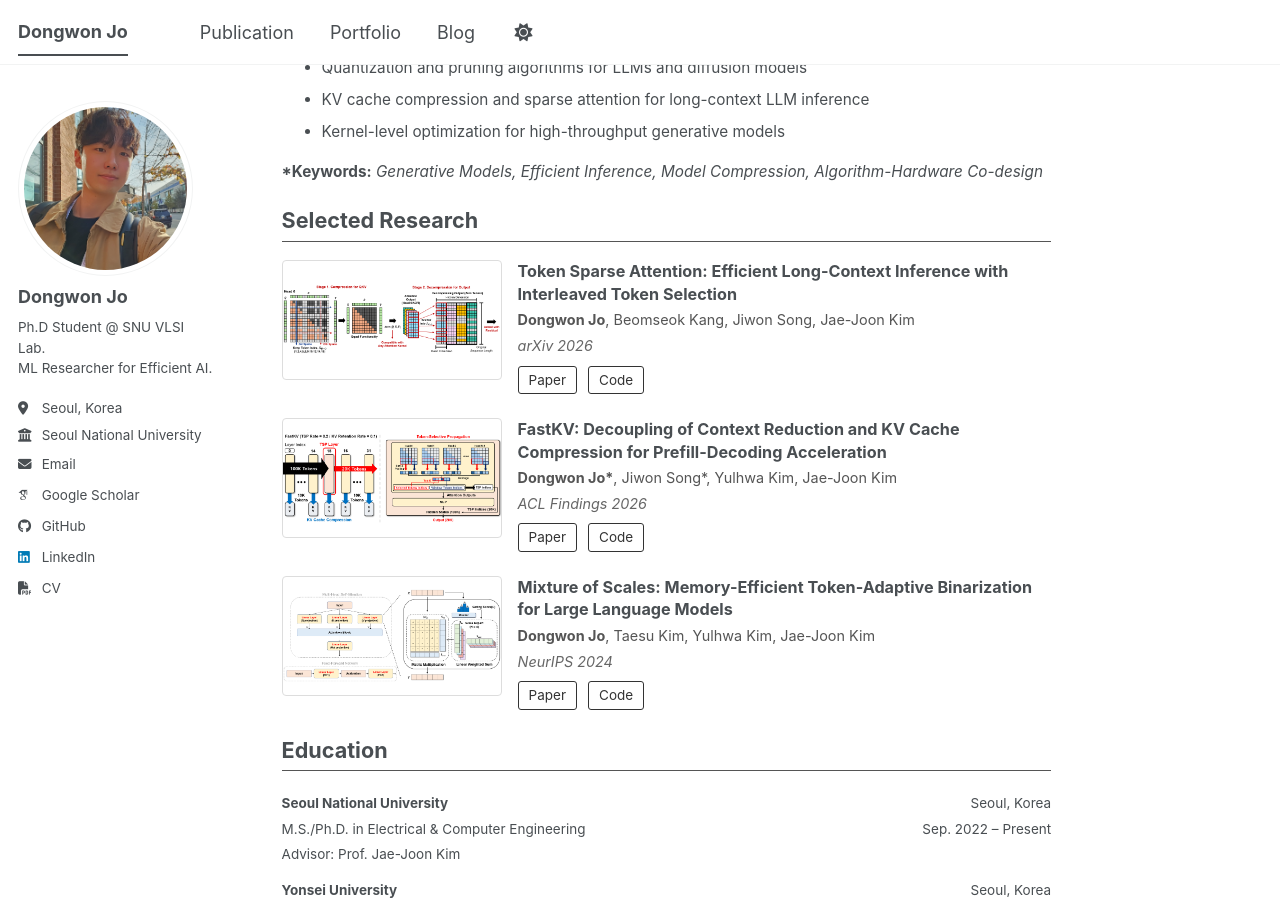
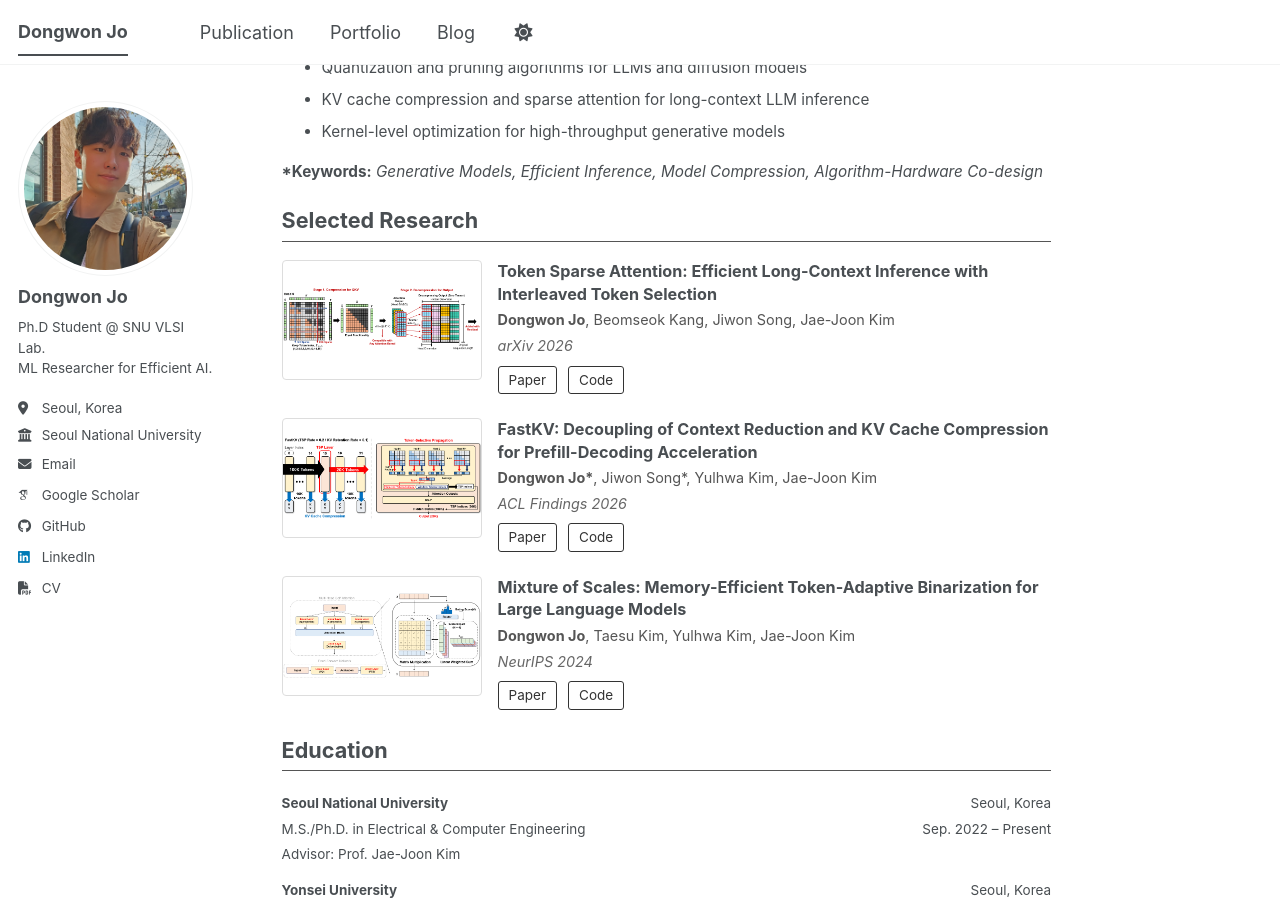
Before and after one commit to dongwonjo/dongwonjo.github.io, a Jekyll site: the page built from _pages/about.md, in a window 1280 px wide and 900 px high, scrolled down 638 px. Built offline with Jekyll 4.4.1, drawn with Linux system fonts in a browser that asks for light colours; some web fonts are replaced; a script bundle is joined from its source files by our own code; library files that are not in the unit come from our copies.

Commit message:
Update about.md

```diff
--- a/_pages/about.md
+++ b/_pages/about.md
@@ -48,8 +48,8 @@
 <div class="selected-research">
 
   <div style="display:flex; gap:16px; margin-bottom:24px; align-items:flex-start;">
-    <div style="flex:0 0 220px;">
-      <img src="/images/paper/TokenSparseAttention.PNG" style="width:220px; height:120px; object-fit:contain; background-color:white; border:1px solid #ddd; border-radius:4px;">
+    <div style="flex:0 0 200px;">
+      <img src="/images/paper/TokenSparseAttention.PNG" style="width:200px; height:120px; object-fit:contain; background-color:white; border:1px solid #ddd; border-radius:4px;">
     </div>
     <div style="flex:1; min-width:0;">
       <p style="font-size:0.9em; font-weight:bold; margin:0 0 4px 0; line-height:1.4;">Token Sparse Attention: Efficient Long-Context Inference with Interleaved Token Selection</p>
@@ -61,8 +61,8 @@
   </div>
 
   <div style="display:flex; gap:16px; margin-bottom:24px; align-items:flex-start;">
-    <div style="flex:0 0 220px;">
-      <img src="/images/paper/FastKV.PNG" style="width:220px; height:120px; object-fit:contain; background-color:white; border:1px solid #ddd; border-radius:4px;">
+    <div style="flex:0 0 200px;">
+      <img src="/images/paper/FastKV.PNG" style="width:200px; height:120px; object-fit:contain; background-color:white; border:1px solid #ddd; border-radius:4px;">
     </div>
     <div style="flex:1; min-width:0;">
       <p style="font-size:0.9em; font-weight:bold; margin:0 0 4px 0; line-height:1.4;">FastKV: Decoupling of Context Reduction and KV Cache Compression for Prefill-Decoding Acceleration</p>
@@ -74,8 +74,8 @@
   </div>
 
   <div style="display:flex; gap:16px; margin-bottom:24px; align-items:flex-start;">
-    <div style="flex:0 0 220px;">
-      <img src="/images/paper/BinaryMoS.PNG" style="width:220px; height:120px; object-fit:contain; background-color:white; border:1px solid #ddd; border-radius:4px;">
+    <div style="flex:0 0 200px;">
+      <img src="/images/paper/BinaryMoS.PNG" style="width:200px; height:120px; object-fit:contain; background-color:white; border:1px solid #ddd; border-radius:4px;">
     </div>
     <div style="flex:1; min-width:0;">
       <p style="font-size:0.9em; font-weight:bold; margin:0 0 4px 0; line-height:1.4;">Mixture of Scales: Memory-Efficient Token-Adaptive Binarization for Large Language Models</p>
```
